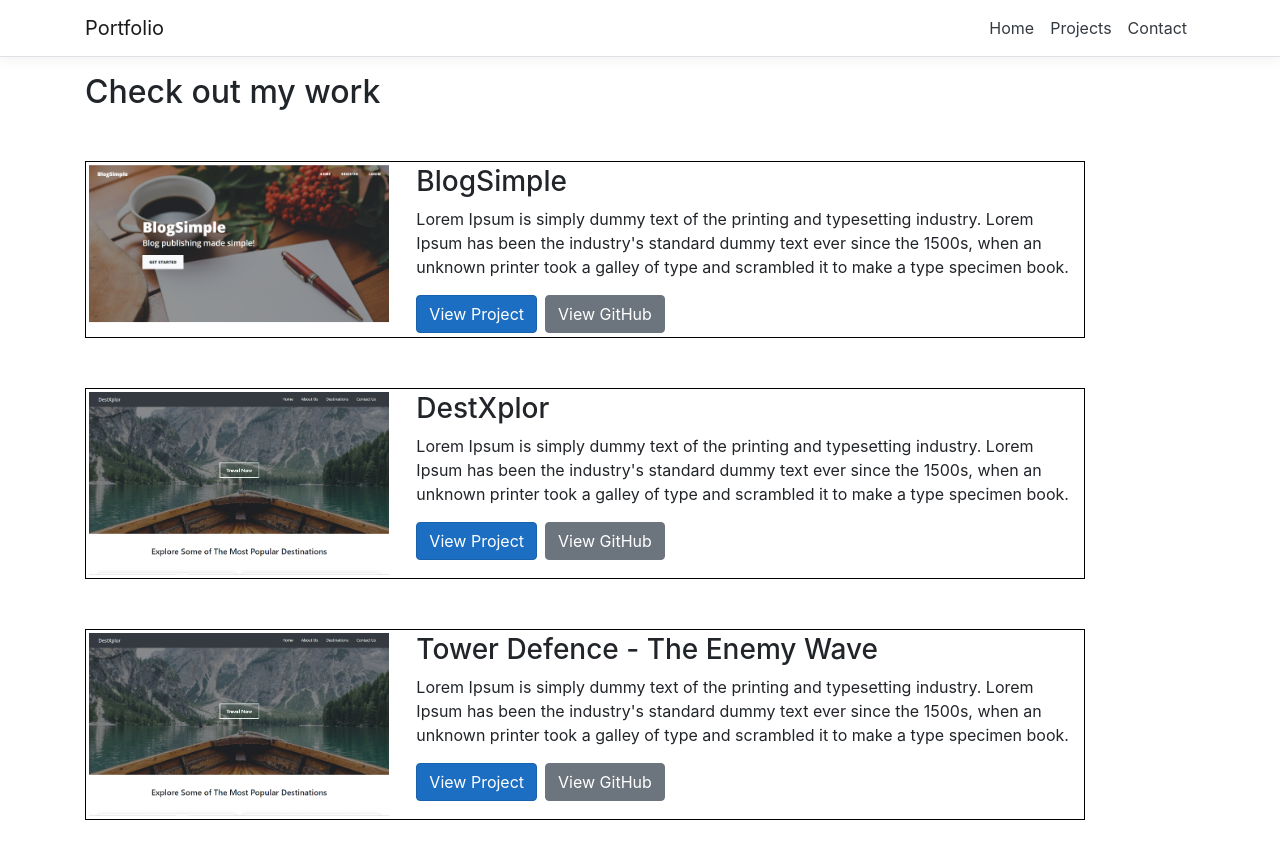
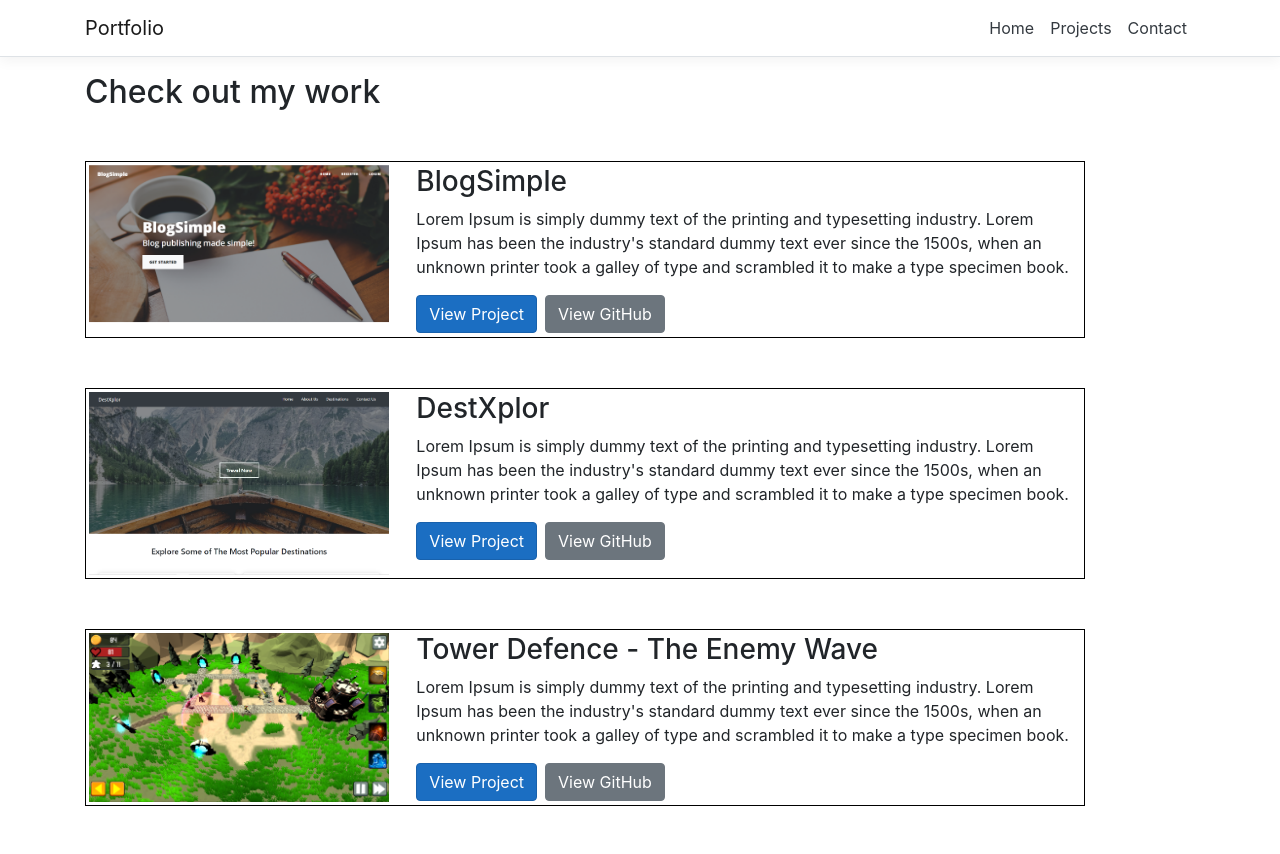
Before and after one commit to prabdhal/PortfolioWebApp, a React (Create React App) app in the folder PortfolioWebApp/ClientApp/: page /projects in a window 1280 px wide. Shown: the top 854 px of the page. Built offline with nearby package versions, Linux system fonts and the light colour scheme.

Commit message:
Update Contact.js and add game image in ProjectCards.js.

```diff
--- a/PortfolioWebApp/ClientApp/src/components/Contact.js
+++ b/PortfolioWebApp/ClientApp/src/components/Contact.js
@@ -5,6 +5,7 @@ import ContactForm from './ContactForm';
 const Contact = () => {
   return (
     <>
+      <h2>Contact Me</h2>
       <ContactForm />
     </>
   );
--- a/PortfolioWebApp/ClientApp/src/components/ContactForm.js
+++ b/PortfolioWebApp/ClientApp/src/components/ContactForm.js
@@ -10,6 +10,7 @@ const ContactForm = () => {
             type="text"
             placeholder="Name"
             className="form-control"
+            required
           />
         </div>
         <div className="form-group">
@@ -17,6 +18,7 @@ const ContactForm = () => {
             type="text"
             placeholder="Subject"
             className="form-control"
+            required
           />
         </div>
         <div className="form-group">
@@ -25,6 +27,7 @@ const ContactForm = () => {
             placeholder="Message"
             rows={5}
             className="form-control"
+            required
           />
         </div>
         <button type="submit" className="btn btn-primary">Send</button>
--- a/PortfolioWebApp/ClientApp/src/components/ProjectCards.js
+++ b/PortfolioWebApp/ClientApp/src/components/ProjectCards.js
@@ -22,7 +22,7 @@ const ProjectCards = () => {
         githubLink={"https://github.com/prabdhal/DestXplor"}
       />
       <ProjectCardItem
-        src={"./images/destxplor-website.PNG"}
+        src={"./images/tower-defence-enemy-wave-game.PNG"}
         alt={"tower defence game project image"}
         title={"Tower Defence - The Enemy Wave"}
         details={"Lorem Ipsum is simply dummy text of the printing and typesetting industry. Lorem Ipsum has been the industry's standard dummy text ever since the 1500s, when an unknown printer took a galley of type and scrambled it to make a type specimen book."}
```
Also changed, not shown: PortfolioWebApp/ClientApp/public/images/tower-defence-enemy-wave-game.PNG (added).
